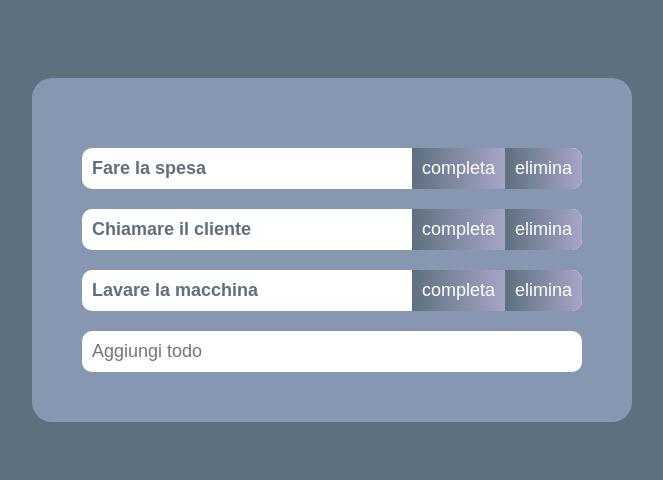
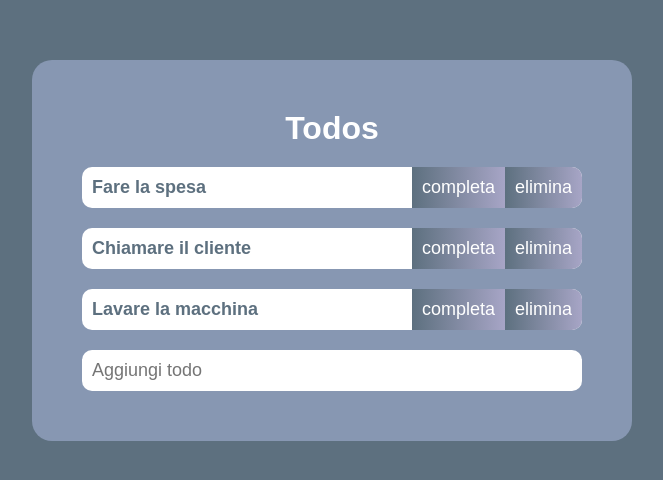
Before and after one commit to GalinaShcherbak84/my-app, a React (Create React App) app: page / in a window 1280 px wide. Shown: the part 150-630 px from the top of the page, without its empty margins (308-971 px from the left). Built offline with nearby package versions, Linux system fonts and the light colour scheme.

Commit message:
add title

```diff
--- a/src/App.css
+++ b/src/App.css
@@ -47,6 +47,7 @@ input{
 input:focus-visible{
   outline:none;
 }
+
 h3{
   font-size:18px;
   overflow:auto;
--- a/src/App.js
+++ b/src/App.js
@@ -39,6 +39,7 @@ const App =()=>{
   return(
     <div className="app">
         <div className="todo-list">
+          <h1>Todos</h1>
           {todos.map((item, index)=>(
             <Todo key={index} todo={item} index={index} completaTodo={completaTodo} cancTodo = {cancTodo}/>
           ))}
```
